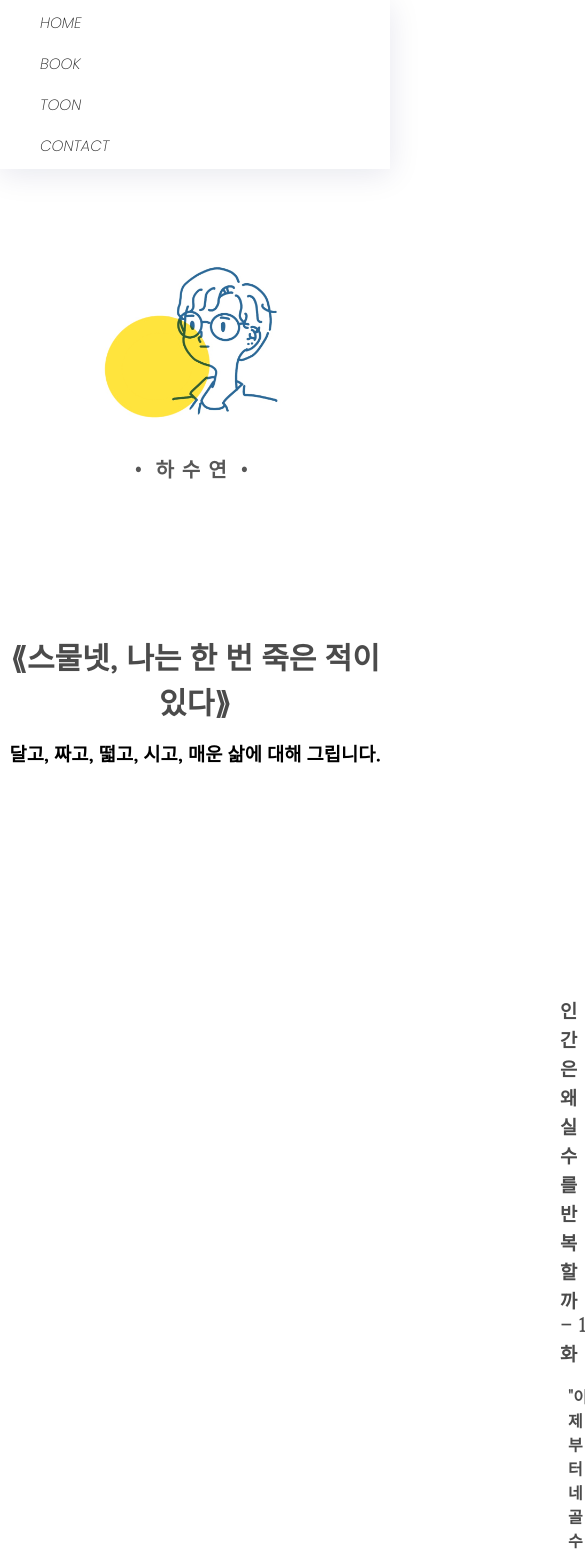
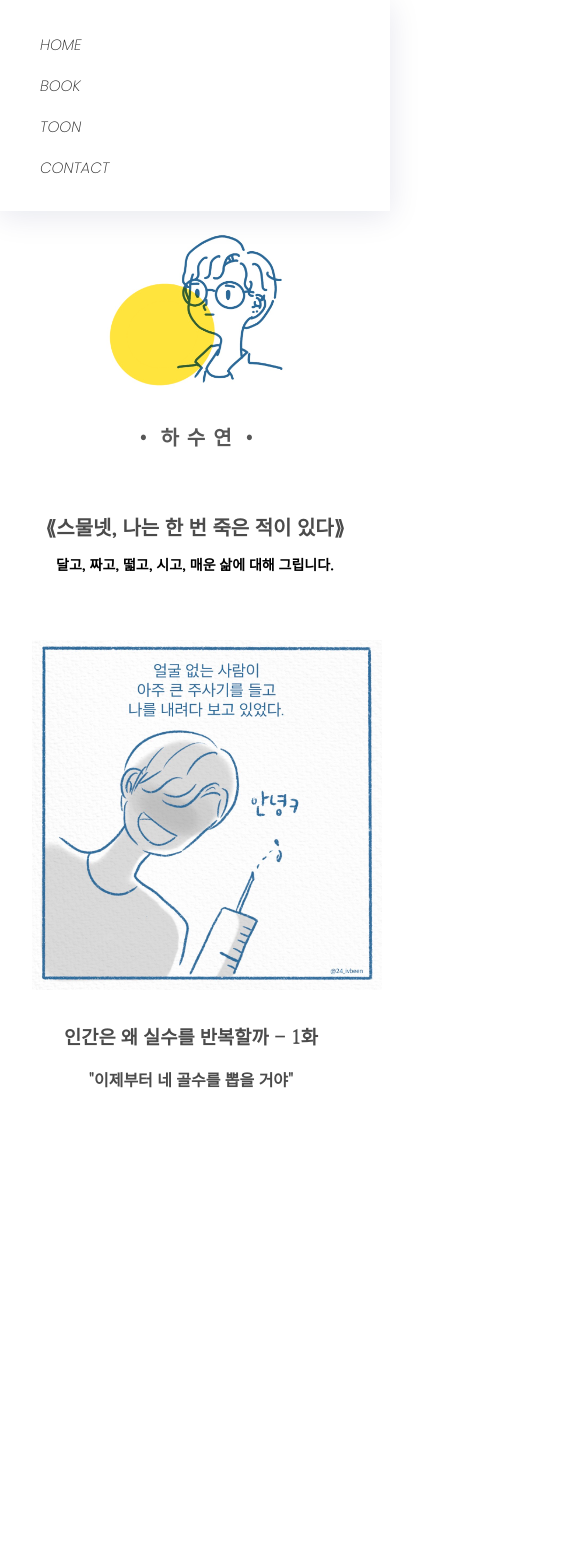
Before and after one commit to suyeonee2/work4, a React (Create React App) app: page /Toon in a window 390 px wide. Shown: the top 1555 px of the page, 585 px wide, since content can reach past the window. After the commit the page ends 1411 px from the top, so only its background shows below. Built offline with nearby package versions, Linux system fonts and the light colour scheme; a web font is replaced by a local one.

Commit message:
툰까지

```diff
--- a/src/components/HeroImgStyles.css
+++ b/src/components/HeroImgStyles.css
@@ -21,9 +21,15 @@
     color: rgb(87, 87, 87);
 }
 @media (max-width:768px) {
+    .mask {
+        width: 400px;
+        height: auto;
+        position: relative;
+    }
     .into-img{
         display: flex;
+        align-items: centers;
         width: 230px;
-        margin: 15rem auto 0;
+        margin: 13rem auto 0;
     }
 }
--- a/src/components/NavbarStyles.css
+++ b/src/components/NavbarStyles.css
@@ -39,7 +39,7 @@
 }
 @media (max-width:768px) {
     .header {
-        height: 20vh;
+        height: 25vh;
         flex-direction: column;
     }
     .nav-menu {
--- a/src/routes/Toon.css
+++ b/src/routes/Toon.css
@@ -45,3 +45,35 @@
     height: 350px;
     border-radius: inherit;
 }
+@media (max-width:768px) {
+    .toon_head h1 {
+        font-family: 'Nanum Myeongjo', serif;
+        font-style: normal;
+        text-align: center;
+        margin-top: 3em;
+        font-size: 20px;
+    }
+    .toon_head h3 {
+        font-family: 'Nanum Myeongjo', serif;
+        font-style: normal;
+        text-align: center;
+        line-height: 3rem;
+        font-size: 14px;
+    }
+    .ep1-control h3{
+        font-style: normal;
+        margin: 27rem 0 0 4rem;
+    }
+    .ep1-control h4{
+        font-style: normal;
+        text-align: center;
+        margin: 1rem 0 20rem 4rem;
+    }
+    .ep1-control img{
+        position: absolute;
+        top: 40rem;
+        left: 2rem;
+        width: 350x;
+        height: 350px;
+    }
+}
```
